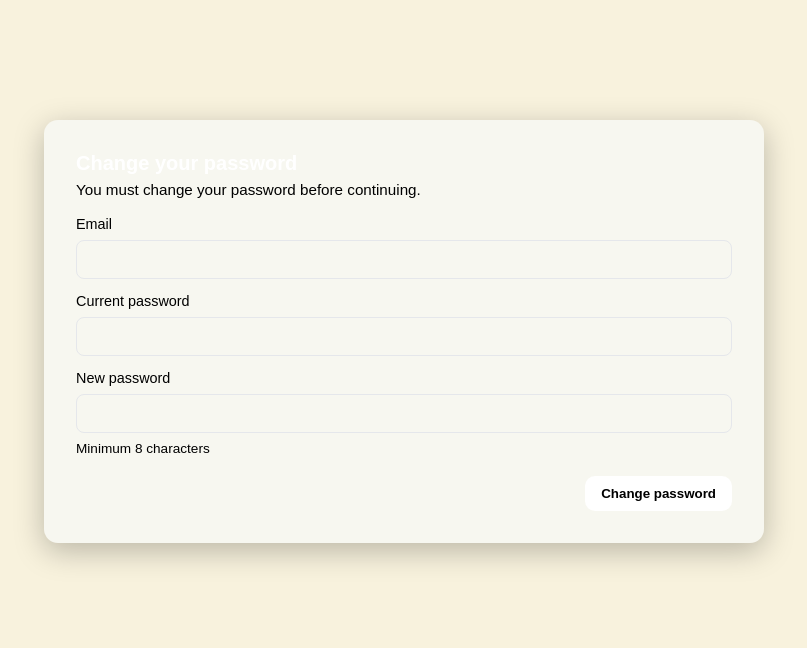
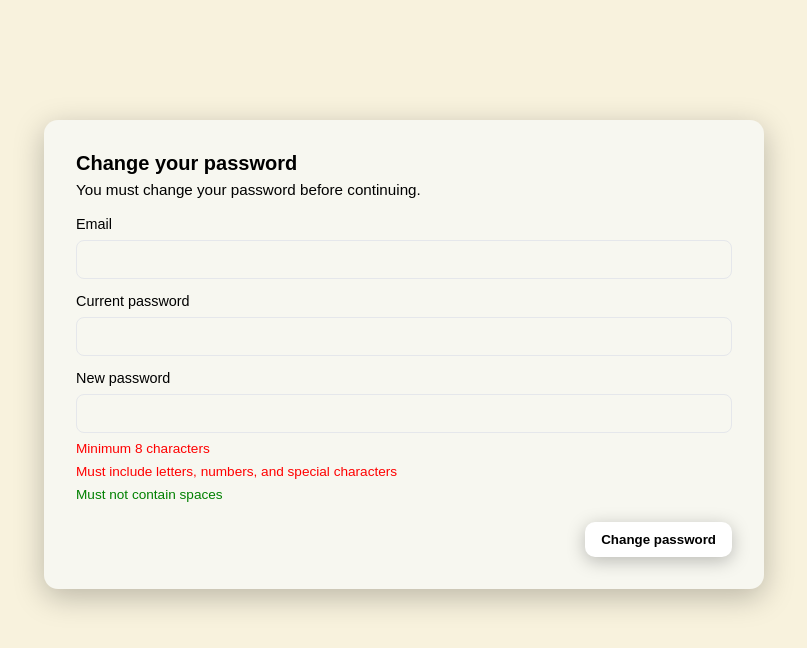
Before and after one commit to CordovaPaulo/SariSupply, a Next.js app: page /account/change-password in a window 1280 px wide. Shown: the top 648 px of the page, without its empty margins (236-1043 px from the left). Built offline with nearby package versions, Linux system fonts and the light colour scheme.

Commit message:
change password

```diff
--- a/src/app/account/change-password/ChangePasswordClient.tsx
+++ b/src/app/account/change-password/ChangePasswordClient.tsx
@@ -15,6 +15,17 @@ export default function ChangePasswordPage() {
   const router = useRouter();
 //   const search = useSearchParams();
 //   const returnTo = search?.get('returnTo') || '/';
+
+  function passwordChecks(pw: string) {
+    const minLength = pw.length >= 8;
+    const hasLetters = /[A-Za-z]/.test(pw);
+    const hasNumbers = /\d/.test(pw);
+    const hasSpecial = /[!@#$%^&*(),.?":{}|<>\\[\]\/`~;'+=_-]/.test(pw);
+    const noSpaces = !/\s/.test(pw);
+    return { minLength, hasLetters, hasNumbers, hasSpecial, noSpaces };
+  }
+
+  const checks = passwordChecks(newPassword);
 
   async function onSubmit(e: React.FormEvent) {
     e.preventDefault();
@@ -87,7 +98,34 @@ export default function ChangePasswordPage() {
                 required
                 minLength={8}
               />
-              <div className={styles.helper}>Minimum 8 characters</div>
+              <div
+                className={styles.helper}
+                style={{ color: checks.minLength ? 'green' : 'red' }}
+                aria-live="polite"
+              >
+                Minimum 8 characters
+              </div>
+
+              <div
+                className={styles.helper}
+                style={{
+                  color:
+                    checks.hasLetters && checks.hasNumbers && checks.hasSpecial
+                      ? 'green'
+                      : 'red',
+                }}
+                aria-live="polite"
+              >
+                Must include letters, numbers, and special characters
+              </div>
+
+              <div
+                className={styles.helper}
+                style={{ color: checks.noSpaces ? 'green' : 'red' }}
+                aria-live="polite"
+              >
+                Must not contain spaces
+              </div>
             </div>
 
             <div className={styles.actions}>
--- a/src/app/account/change-password/page.module.css
+++ b/src/app/account/change-password/page.module.css
@@ -1,6 +1,3 @@
-/* Cleaned single copy of styles and class names used by page.tsx */
-
-/* Base layout */
 .changePasswordPage {
   box-sizing: border-box;
   min-height: 100dvh;
@@ -12,7 +9,6 @@
   flex-direction: column;
 }
 
-/* Main content */
 .main {
   margin: 0 auto;
   width: 94%;
@@ -46,7 +42,7 @@
 .formHeader h1 {
   margin: 0;
   font-size: 1.25rem;
-  color: var(--alt-text-color);
+  color: var(--text-color);
 }
 .formHeader p {
   margin: 0;
@@ -106,6 +102,7 @@
   border: none;
   cursor: pointer;
   font-weight: 600;
+  box-shadow: 0 4px 18px rgba(0,0,0,0.25);
 }
 .submitButton:disabled {
   opacity: 0.6;
--- a/src/app/api/account/change-password/route.ts
+++ b/src/app/api/account/change-password/route.ts
@@ -18,6 +18,21 @@ export async function POST(req: NextRequest) {
     }
     if (newPassword.length < 8) {
       return NextResponse.json({ success: false, message: 'New password must be at least 8 characters' }, { status: 400 });
+    }
+    if (newPassword === currentPassword) {
+      return NextResponse.json({ success: false, message: 'New password must be different from current password' }, { status: 400 });
+    }
+    if (newPassword.toLowerCase().includes(email.split('@')[0])) {
+      return NextResponse.json({ success: false, message: 'New password is too similar to email' }, { status: 400 });
+    }
+    if (!newPassword.includes('') || !/\d/.test(newPassword)) {
+      return NextResponse.json({ success: false, message: 'New password must include letters and numbers' }, { status: 400 });
+    }
+    if (!/[!@#$%^&*(),.?":{}|<>]/.test(newPassword)) {
+      return NextResponse.json({ success: false, message: 'New password must include at least one special character' }, { status: 400 });
+    }
+    if (/\s/.test(newPassword)) {
+      return NextResponse.json({ success: false, message: 'New password must not contain spaces' }, { status: 400 });
     }
 
     const user = await db.collection('users').findOne({ email });
```
